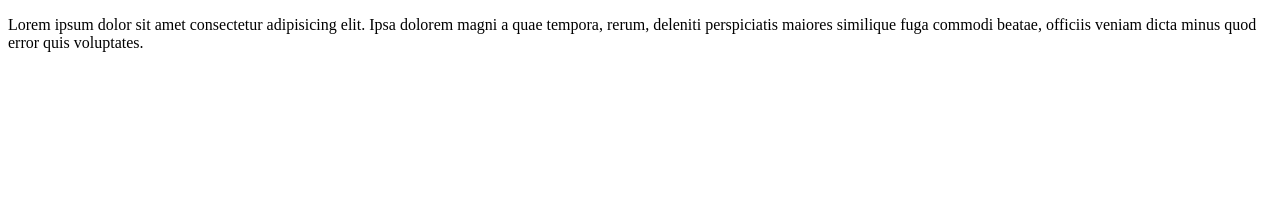
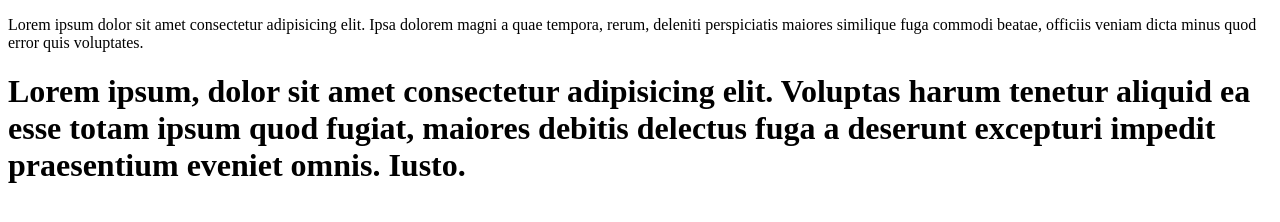
Before and after one commit to kshivang80/github, a plain HTML site: page index.html in a window 1280 px wide. Drawn offline with Linux system fonts and the light colour scheme.

Commit message:
h1 tag add

```diff
--- a/index.html
+++ b/index.html
@@ -11,5 +11,9 @@
         Lorem ipsum dolor sit amet consectetur adipisicing elit. Ipsa dolorem magni a quae tempora, rerum, deleniti perspiciatis maiores similique fuga commodi beatae, officiis veniam dicta minus quod error quis voluptates.
     </p>
 
+    <h1>
+        Lorem ipsum, dolor sit amet consectetur adipisicing elit. Voluptas harum tenetur aliquid ea esse totam ipsum quod fugiat, maiores debitis delectus fuga a deserunt excepturi impedit praesentium eveniet omnis. Iusto.
+    </h1>
+
 </body>
 </html>
```
